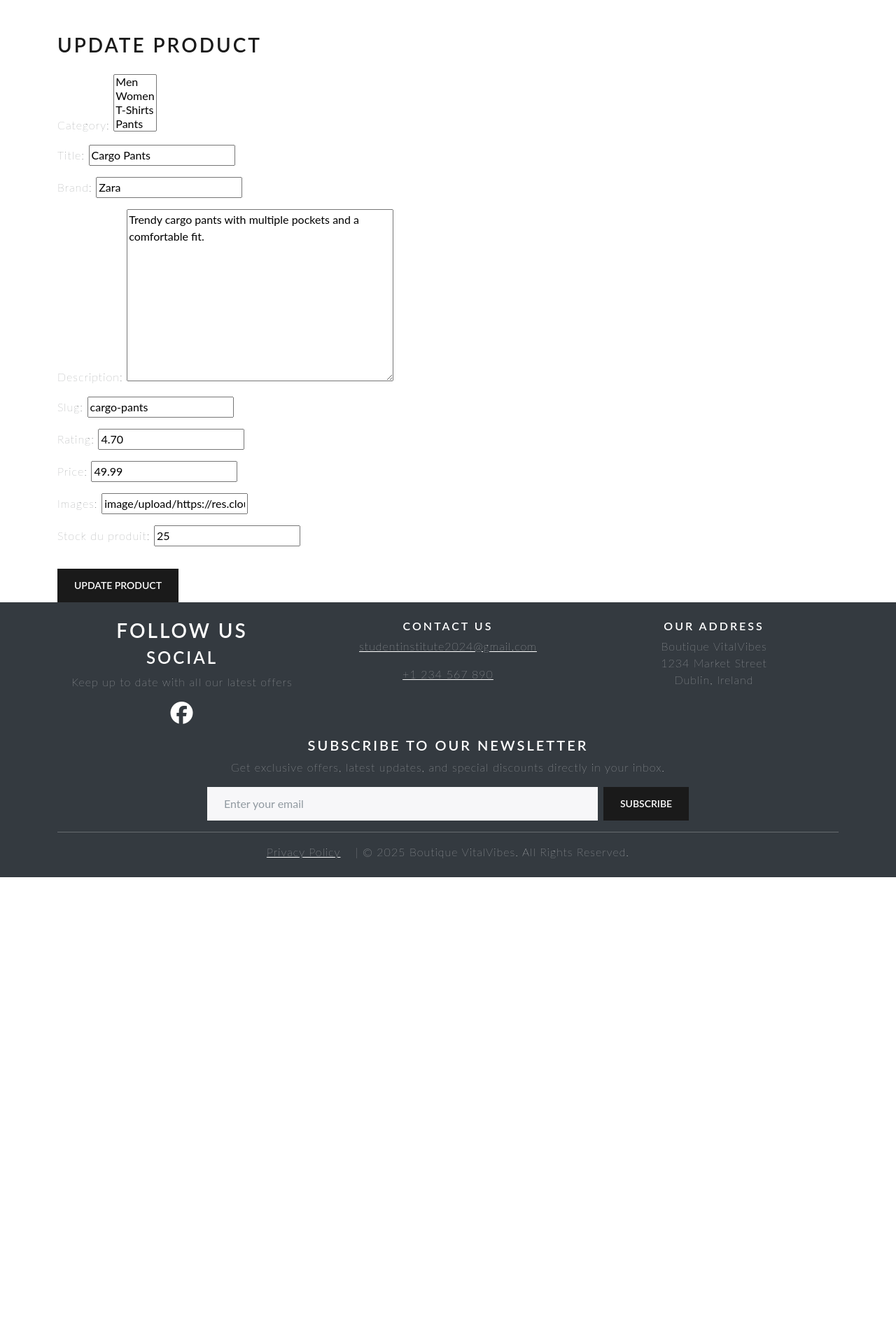
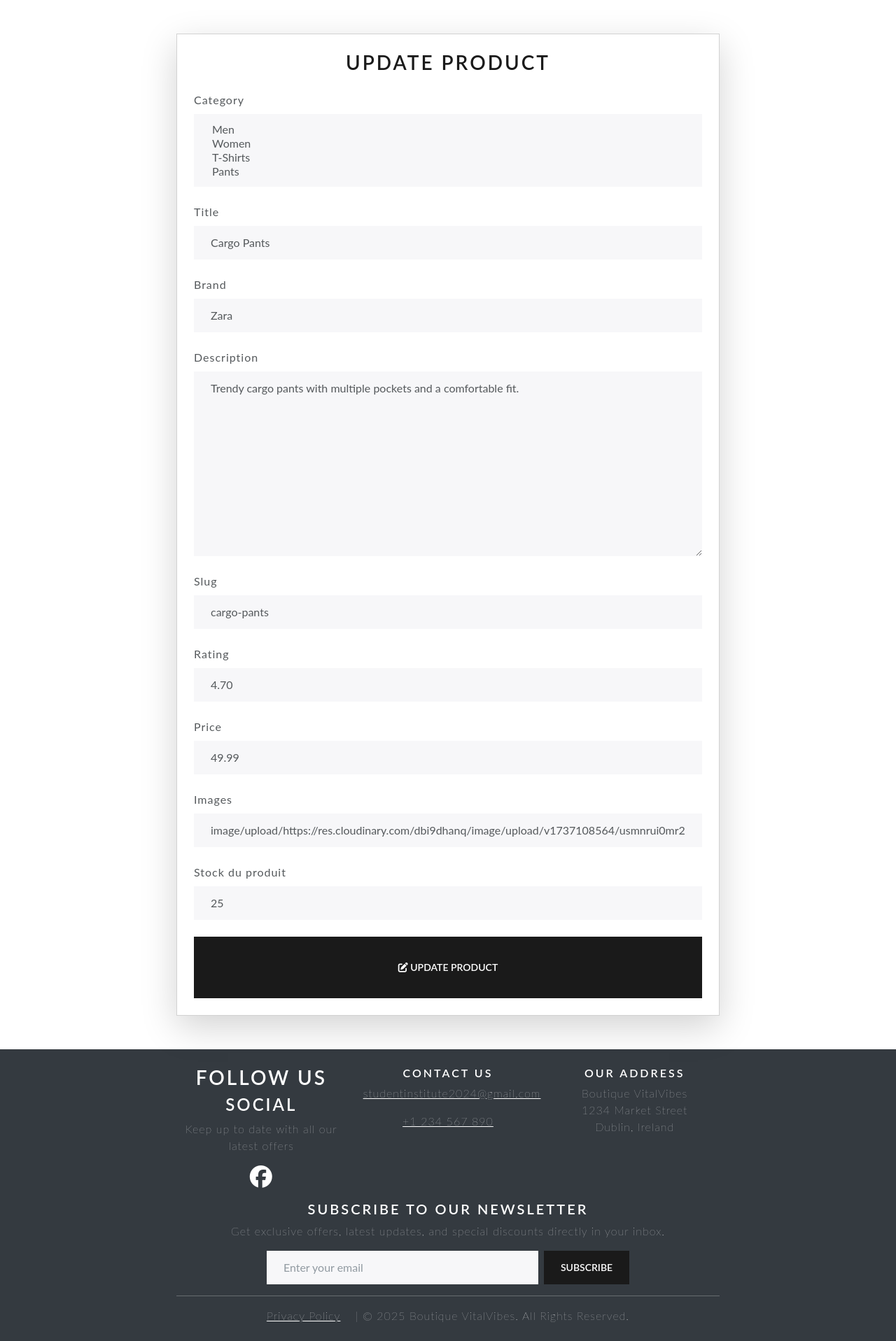
Before and after one commit to BadrAlioui/boutique_shop, a Django app: page /products/product/cargo-pants/update/ in a window 1280 px wide. Shown: the part 96-2013 px from the top of the page at 70% size. Run offline with Django 5.2, Linux system fonts and the light colour scheme; a user stored in the database is signed in; data comes from the database, SQL or seed files in the repository; data that the repository does not hold is empty; some libraries are stand-ins or nearby versions.

Commit message:
Enhanced delete, add and update product page style and improved form layouts

```diff
--- a/static/css/styles.css
+++ b/static/css/styles.css
@@ -32,6 +32,11 @@ body {
     min-height: 100vh;
     margin: 0;
     padding: 0;
+}
+
+.container {
+    max-width: 800px;
+    margin: 0 auto;
 }
 
 .delete-account {
@@ -101,12 +106,13 @@ body {
 /* Card  */
 
 .card {
-    height: 650px; /* Fixe une hauteur uniforme pour toutes les cartes */
-    display: flex;
-    flex-direction: column;
-    justify-content: space-between; /* Répartit le contenu verticalement */
-    margin-bottom: 20px;
+    height: auto;
+    overflow: hidden;
+    max-width: 100%;
+    padding: 20px;
 }
+
+
 
 .card-body {
     flex-grow: 1; /* Permet au contenu de remplir l'espace disponible */
--- a/store/templates/store/update_product.html
+++ b/store/templates/store/update_product.html
@@ -1,11 +1,34 @@
-{% extends 'base.html' %} {% block content %}
-<div class="container mt-5">
-    <h2 class="mb-4">Update Product</h2>
-    <form method="POST" enctype="multipart/form-data">
-        {% csrf_token %} {{ form.as_p }}
-        <button type="submit" class="btn btn-primary mt-3">
-            Update Product
-        </button>
-    </form>
+{% extends 'base.html' %}
+{% load widget_tweaks %}
+
+{% block content %}
+<div class="container mt-5 mb-5" style="max-width: 800px;">
+    <div class="card p-4 shadow-lg" style="height: auto;">
+        <h2 class="text-center mb-4 text-primary">Update Product</h2>
+        <form method="POST" enctype="multipart/form-data">
+            {% csrf_token %}
+            {% for field in form %}
+            <div class="mb-4">
+                <label for="{{ field.id_for_label }}" class="form-label">
+                    <strong>{{ field.label }}</strong>
+                </label>
+                <div>
+                    {{ field|add_class:"form-control" }}
+                </div>
+                {% if field.help_text %}
+                <small class="form-text text-muted">{{ field.help_text }}</small>
+                {% endif %}
+                {% if field.errors %}
+                <div class="text-danger small">{{ field.errors }}</div>
+                {% endif %}
+            </div>
+            {% endfor %}
+            <div class="text-center">
+                <button type="submit" class="btn btn-primary btn-lg w-100">
+                    <i class="fas fa-edit"></i> Update Product
+                </button>
+            </div>
+        </form>
+    </div>
 </div>
 {% endblock %}
```
Also changed, not shown: store/templates/store/add_product.html (+32 -7 lines), store/templates/store/delete_product.html (+19 -9 lines).
